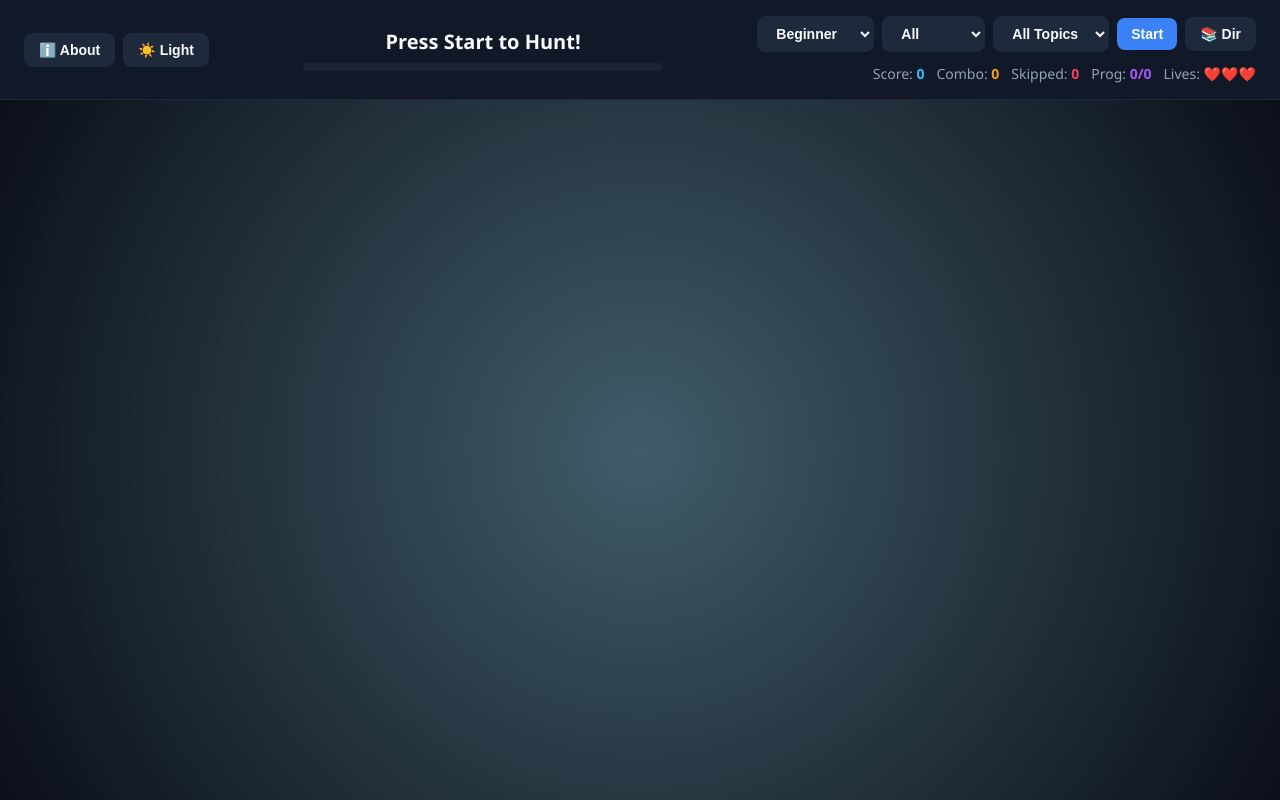
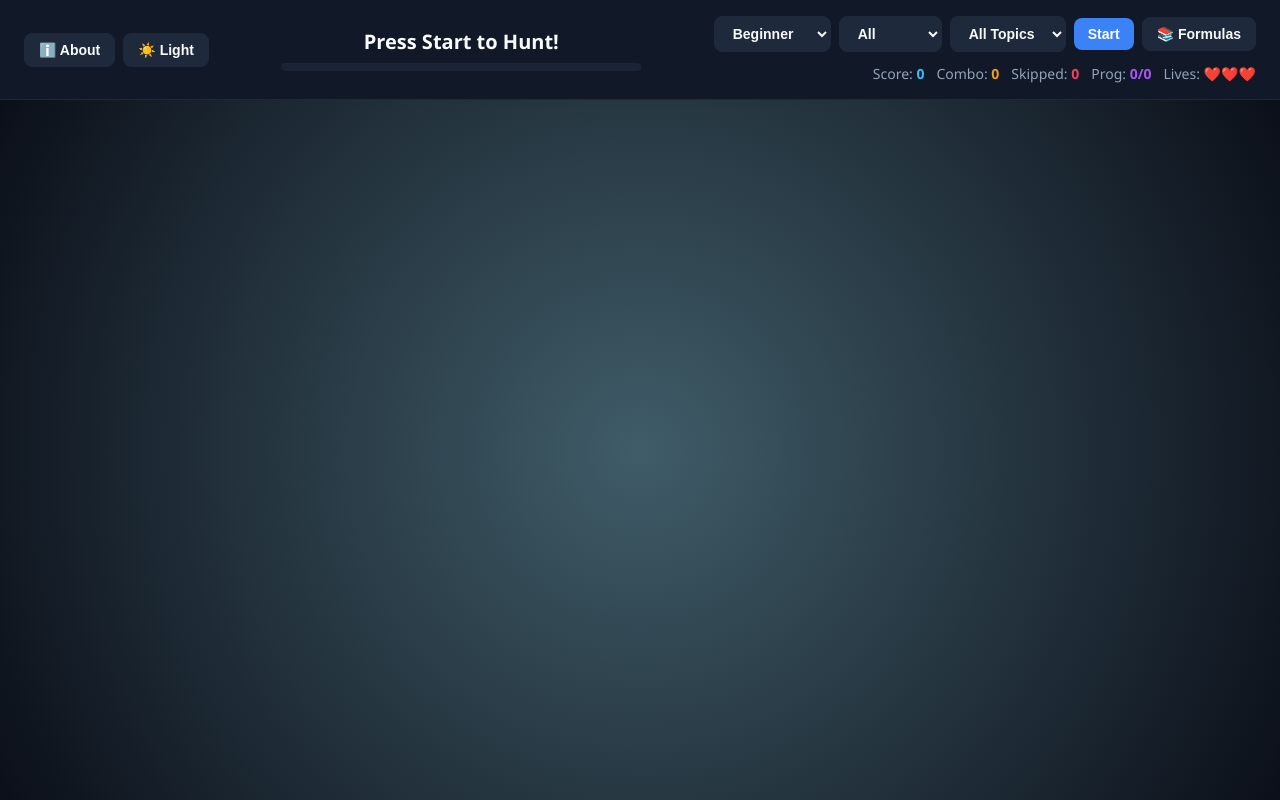
Before and after one commit to M-Shreya/FormulaHunt, a plain HTML site: page index.html in a window 1280 px wide. Drawn offline with Linux system fonts and the light colour scheme.

Commit message:
Add files via upload

```diff
--- a/index.html
+++ b/index.html
@@ -413,7 +413,7 @@ body.light-theme .formula {
             <button id="skipBtn" class="hidden-control">Skip</button>
             <button id="restartBtn" class="hidden-control">Restart</button>
 
-            <button onclick="window.location.href='formulae.html'">📚 Dir</button>
+            <button onclick="window.location.href='formulae.html'">📚 Formulas</button>
         </div>
         <div class="stats-row">
             <div>Score: <span id="score">0</span></div>
```
